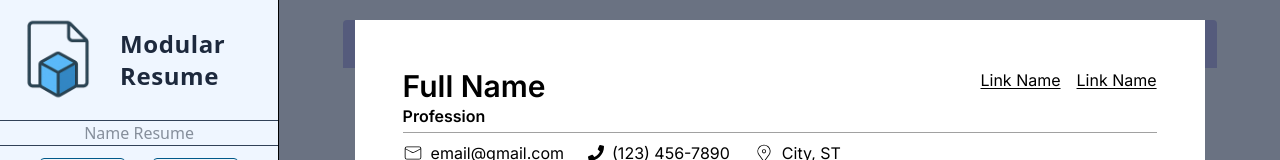
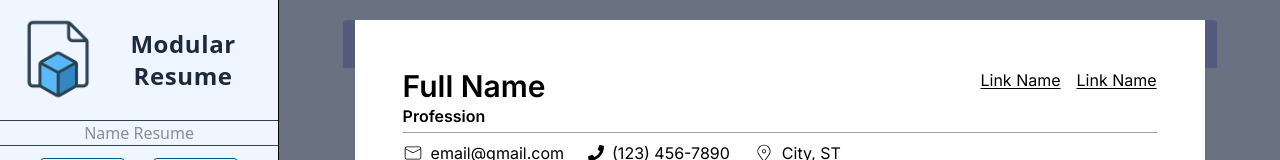
Before and after one commit to Tarrega88/modular-resume-2, a React (Vite) app: page / in a window 1280 px wide. Both pictures are taken after a click on the button "Create New Resume". Shown: the top 160 px of the page. Built offline with nearby package versions, Linux system fonts and the light colour scheme.

Commit message:
styling fix on builder column logo text

```diff
--- a/src/components/builderColumn/BuilderColumnTitle.tsx
+++ b/src/components/builderColumn/BuilderColumnTitle.tsx
@@ -8,7 +8,7 @@ function BuilderColumnTitle({ title }: Props) {
   return (
     <div className="flex justify-center items-center bg-blue-50">
       <Logo />
-      <div className="text-base sm:text-2xl tracking-wide font-semibold text-slate-800">
+      <div className="text-base sm:text-2xl tracking-wide font-semibold text-slate-800 pr-8 text-center">
         {title}
       </div>
     </div>
```
